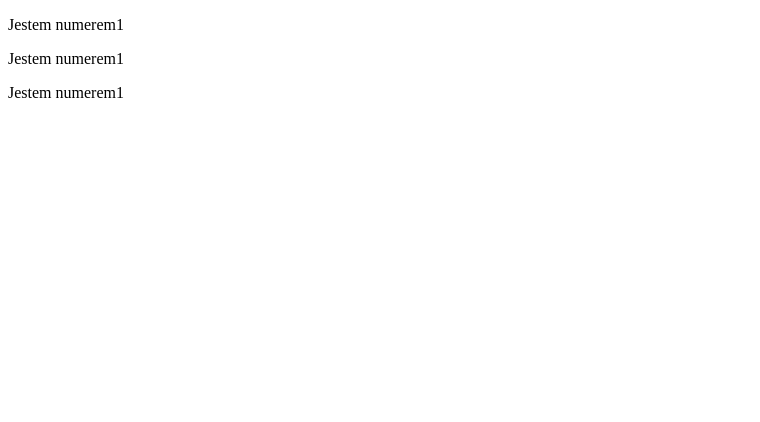
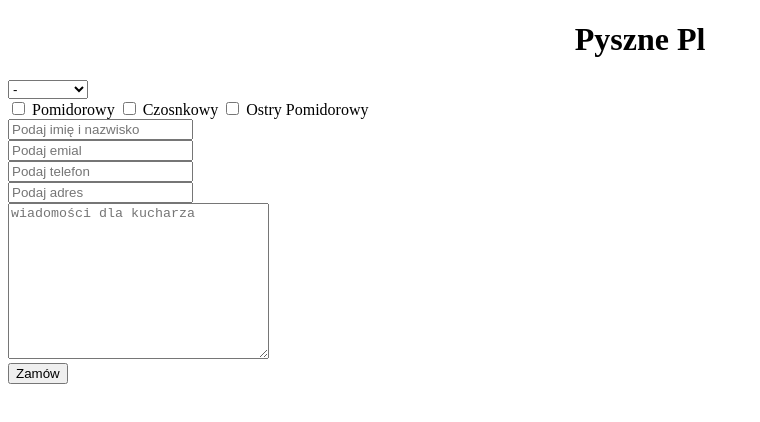
Before and after one commit to Kmamica/powtorka1909, a plain HTML site: page index.html in a window 1280 px wide. Shown: the whole page, without its empty margins (0-760 px from the left). Drawn offline with Linux system fonts and the light colour scheme.

Commit message:
ukradzione

```diff
--- a/index.html
+++ b/index.html
@@ -1,24 +1,50 @@
-<!doctype html>
-<html lang="en">
+<!DOCTYPE html>
+<html lang="pl">
 
 <head>
-    <meta charset="utf-8">
-    <title>SDAcademy - Podstawy Programowania JS</title>
-    <meta name="description" content="pablo">
-    <meta name="author" content="Kondi">
-    <script type="text/javascript" src="script.js" defer></script>
+    <meta charset="UTF-8">
+    <meta name="viewport" content="width=device-width, initial-scale=1.0">
+    <title>Pyszne.pl</title>
+    <link href="https://fonts.googleapis.com/css2?family=Roboto+Mono:ital,wght@0,500;1,700&display=swap" rel="stylesheet">
+    <link rel="stylesheet" href="../css/style.css">
 </head>
 
 <body>
-    <div id='container'>
-        <p>Jestem numerem1</p>
-        <p>Jestem numerem1</p>
-        <p>Jestem numerem1</p>
+    <h1 style="text-align: center;">
+        Pyszne Pl
+    </h1>
+    <div class="all-view" id="main-div">
+        <select name="pizza" id="pizza" class="margin-bottom">
+            <option value="0">-</option>
+            <option value="1">Margarita</option>
+            <option value="2">Peperon</option>
+            <option value="3">Wiejska</option>
+            <option value="4">Hawajska</option>
+
+        </select>
+        <div>
+            <input type="checkbox" id="pomidorowy" name="pomidorowy" class="margin-bottom sosy">
+            <label for="pomidorowy">Pomidorowy</label>
+            <input type="checkbox" id="czosnkowy" name="czosnkowy" class="margin-bottom sosy">
+            <label for="czosnkowy">Czosnkowy</label>
+            <input type="checkbox" id="ostryPomidorowy" name="ostryPomidorowy" class="margin-bottom sosy">
+            <label for="ostryPomidorowy">Ostry Pomidorowy</label>
+        </div>
+        <input type="text" name="nameC" class="margin-bottom" placeholder="Podaj imię i nazwisko">
+        <br>
+        <input type="email" name="email" class="margin-bottom" id="email" placeholder="Podaj emial">
+        <br>
+        <input type="tel" name="tel" class="margin-bottom" id="tel" placeholder="Podaj telefon">
+        <br>
+        <input type="text" name="adress" class="margin-bottom" id="adress" placeholder="Podaj adres">
+        <br>
+        <textarea name="msg" id="msg" cols="30" rows="10" class="margin-bottom" placeholder="wiadomości dla kucharza"></textarea>
+        <br>
+        <button class="btn margin-bottom" id="id-btn">Zamów</button>
+
     </div>
 
-
-
-
+    <script src="../js/main.js"></script>
 </body>
 
 </html>
```
Also changed, not shown: krok.txt (added).
